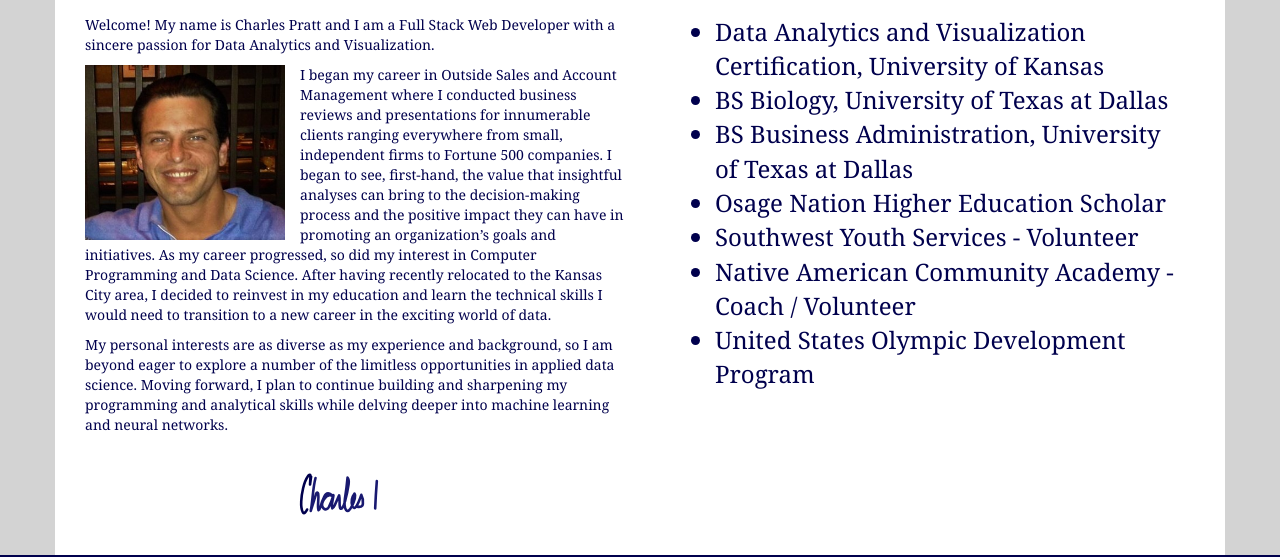
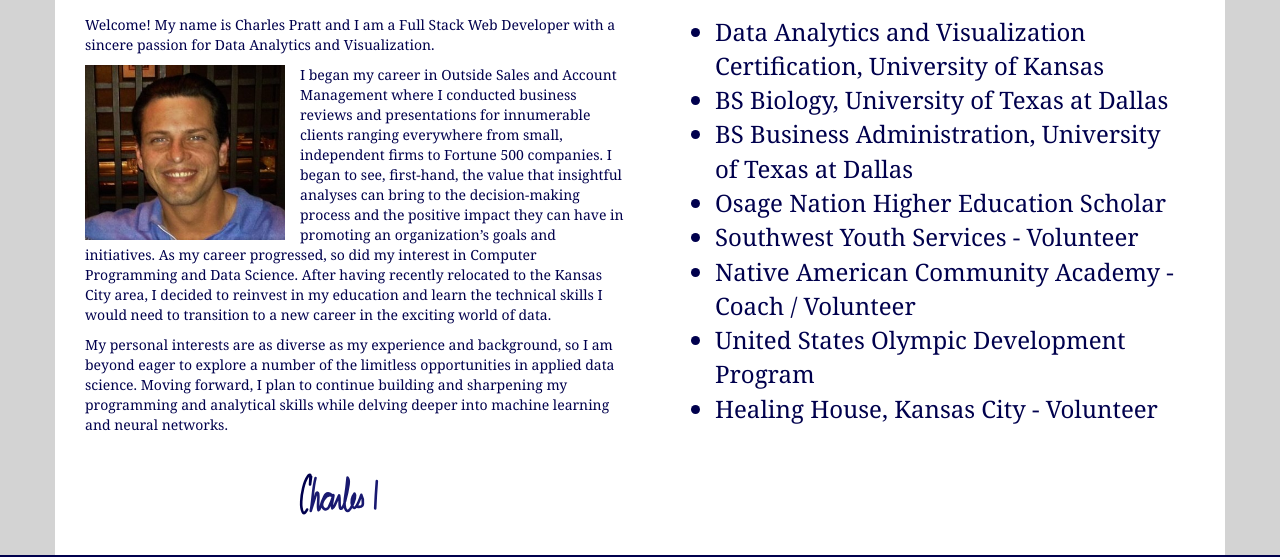
Before and after one commit to cap015700/CP-Portfolio, a website: page index.html in a window 1280 px wide. Shown: the part 188-745 px from the top of the page. Drawn offline with nearby package versions, Linux system fonts and the light colour scheme.

Commit message:
Update index.html

```diff
--- a/index.html
+++ b/index.html
@@ -113,6 +113,7 @@
                     <li> Southwest Youth Services - Volunteer</li>
                     <li> Native American Community Academy - Coach / Volunteer</li>
                     <li> United States Olympic Development Program</li>
+                    <li> Healing House, Kansas City - Volunteer</li>
                 </ul>
                 </div>
                 </div>
```
